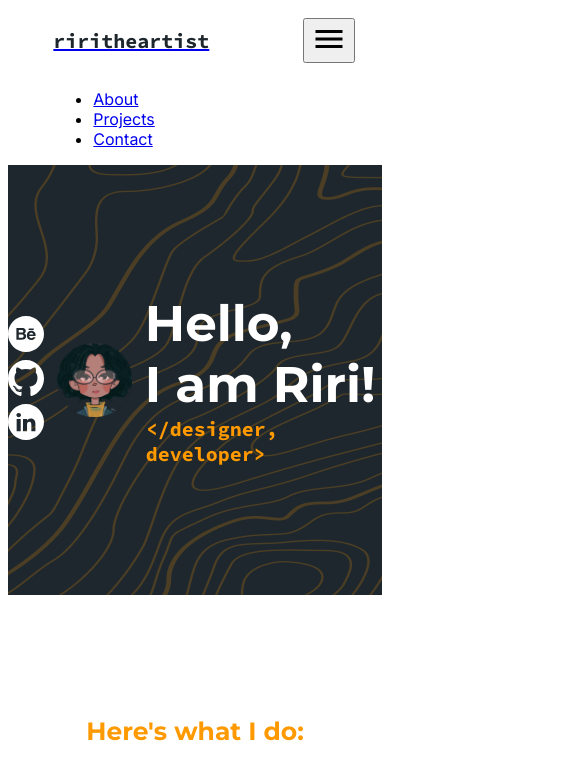
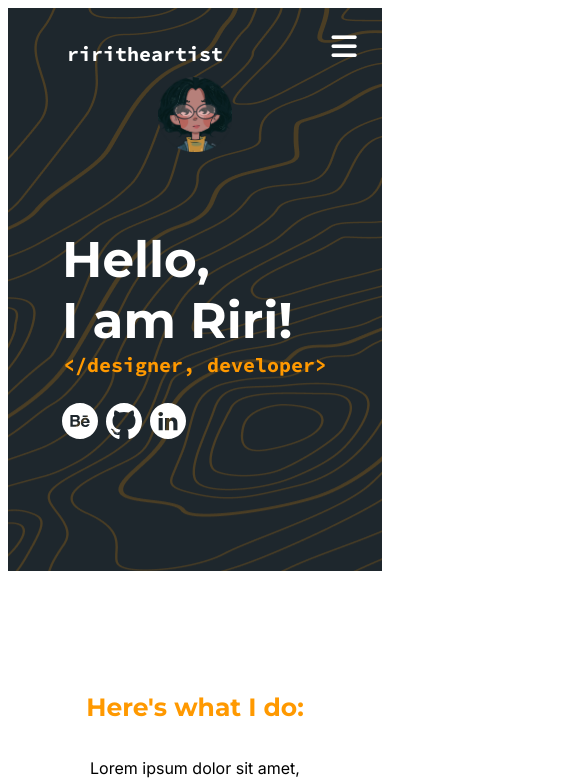
Before and after one commit to riaacordero/riritheartist, a React (Create React App) app: page / in a window 390 px wide. Shown: the top 780 px of the page, 585 px wide, since content can reach past the window. Built offline with nearby package versions, Linux system fonts and the light colour scheme.

Commit message:
Fixed the NavBar. To follow: avatar flex.

```diff
--- a/public/css/styles.css
+++ b/public/css/styles.css
@@ -160,9 +160,13 @@ p {
 
 .Navbar {
     display: flex;
-    font-family: "Inter", serif;
+    font-family: "Monsterrat", sans-serif;
     align-items: center;
     margin-left: 5%;
+}
+
+.menu_burger {
+    image-rendering: url('/images/others/menu__icon.svg')
 }
 
 .flex--nav-icons {
@@ -194,7 +198,13 @@ p {
     padding: 32px;
 }
 
+.social_icons{
+    gap:0.5em;
+    padding-top: 25px;
+}
+
 /* NAVBAR */
+
 .container--nav {
     /* desktop
     width: 92%; */
@@ -202,3 +212,175 @@ p {
     margin: 0 auto;
     max-width: 1533px;
 }
+
+.navbar-items {
+    font-family: 'Montserrat', sans-serif;
+    display: flex;
+    justify-content: center;
+    align-items: center;
+    font-size: 1.2rem;
+}
+
+.navbar-logo {
+    justify-self: start;
+    margin-left: 20px;
+    cursor: pointer;
+}
+
+.fa-react{
+    margin-left: 0.5rem;
+    font-size: 1.6rem;
+}
+
+.nav-menu{
+    display: grid;
+    grid-template-columns: repeat(5, auto);
+    grid-gap: 10px;
+    list-style: none;
+    width: 70vw;
+    justify-content: end;
+    margin-right: 2em;
+}
+
+.nav-links {
+    color: #1E272D;
+    text-decoration: none;
+    padding: 2rem, 1rem;
+}
+
+.nav-links:hover{
+    background-color:#FF9900;
+    color: #FFF;
+    border-spacing: 100px;
+    border-radius: 15px;
+    transition: all 0.2s ease-out;
+    padding: 0.5rem, 1rem;
+}
+
+.fa-bars{
+    color:#1E272D
+}
+
+.nav-links-mobile{
+    display: none;
+}
+
+.menu-icon{
+    display: none;
+}
+
+/* BUTTON */
+
+.button{
+    padding: 8px 20px;
+    border-radius: 15px;
+    outline: none;
+    border: none;
+}
+
+.button:hover{
+    padding: 8px 20px;
+    transition: all 0.3s ease-out;
+    border-radius: 15px;
+    background: #FF9900;
+    color: #FFF;
+    transition: 250ms;
+}
+
+.button--primary{
+    background-color: #1E272D;
+}
+
+.button--outline{
+    background-color: transparent;
+    color:#FFF;
+    padding: 8px 20px;
+    border-radius: 15px;
+    border: 1px solid var(--primary);
+    transition: all 0.3s ease-out;
+}
+
+.button--medium{
+    padding: 8px 20px;
+    border-radius: 15px;
+    font-size: 18px;
+    color: #FFF;
+}
+
+.button-large{
+    padding: 12px 20px;
+    border-radius: 15px;
+    font-size: 20px;
+    color: #FFF;
+}
+
+@media screen and (max-width:960px) {
+    /* NAVBAR ITEMS */
+
+    .navbar-items{
+        position: relative;
+    }
+
+    .nav-menu {
+        display: flex;
+        flex-direction: column;
+        width: 100%;
+        height: 300px;
+        position: absolute;
+        top: 80px;
+        right: -100%;
+        opacity: 1;
+        transition: all 0.5s ease;
+    }
+
+    .nav-menu.active{
+        background-color: #1E272D;
+        left: 0%;
+        opacity: 1;
+        transition: all 0.s ease;
+        z-index: 1;
+    }
+    .nav-links{
+        text-align: center;
+        color: #FFF;
+        padding: 20px;
+        width: 100%;
+        display: table;
+    }
+    .nav-links:hover{
+        background-color: #FF9900;
+        border-radius: 0;
+    }
+    .navbar-logo{
+        color: #FFF;
+        position: absolute;
+        top: 0;
+        left: 0;
+        transform: translate(25%, 50%);
+    }
+    .menu-icon{
+        display: block;
+        position: absolute;
+        top: 0;
+        right: 0;
+        transform: translate(-100%, 60%);
+        font-size: 1.8rem;
+        cursor: pointer;
+    }
+    .fa-bars{
+        color: white;
+    }
+    .fa-times{
+        color: #FFF;
+        font-size: 2rem;
+    }
+
+    /* LANDING PAGE */
+    .contents{
+        flex-direction: column;
+    }
+    .social_icons{
+        flex-direction: row;
+    }
+
+}
--- a/public/index.html
+++ b/public/index.html
@@ -8,6 +8,7 @@
     <link rel="preconnect" href="https://fonts.googleapis.com" />
     <meta name="description" content="Web site created using create-react-app"/>
     <link rel="apple-touch-icon" href="%PUBLIC_URL%/logo192.png" />
+    <script src="https://kit.fontawesome.com/df8991c74c.js" crossorigin="anonymous"></script>
     <link rel="manifest" href="%PUBLIC_URL%/manifest.json" />
     <link rel="stylesheet" href="/css/styles.css" />
     <link
--- /dev/null
+++ b/src/components/Button.js
@@ -0,0 +1,24 @@
+import React from "react";
+
+const STYLES = [
+    'button--primary',
+    'button--outline',
+]
+
+const SIZES = [
+    'button--medium',
+    'button--large'
+]
+
+export const Button = ({
+    children,
+    type,
+    onClick,
+    buttonStyle,
+    buttonSize
+}) => {
+    const checkButtonStyle = STYLES.includes(buttonStyle) ? buttonStyle : STYLES[0]
+    const checkButtonSize = SIZES.includes(buttonSize) ? buttonSize : SIZES[0]
+    return(<button className={`button ${checkButtonStyle} ${checkButtonSize}`} onClick={onClick}
+    type={type}>{children}</button>)
+}
--- a/src/components/LandingPage.js
+++ b/src/components/LandingPage.js
@@ -5,16 +5,17 @@ export default function Landing() {
     return (
         <main className="main__bg">
             <div className="bg-img contents flex top-high bottom-high">
-                <div className="social_icons flex column">
-                    <a href="https://behance.net/riritheartist" ><img src="/images/socials/behance-white.svg" alt="behance"/></a>
-                    <a href="https://github.com/riaacordero"><img src="/images/socials/github-white.svg" alt="github"/></a>
-                    <a href="https://linkedin.com/in/riritheartist"><img src="/images/socials/linkedin-white.svg" alt="linkedin"/></a>
-                </div>
-                <img src="/images/avatar.png" alt="avatar" className="avatar" />
+                <img src="/images/avatar.png" alt="avatar" className="avatar flex" />
                 <div className="intro column bg--center">
                     <h1 className="color--white bottom-low">Hello, <br></br> I am Riri!</h1>
                     <h3 className="color--orange" style={{margin: 1}}>&lt;/designer, developer&gt;</h3>
+                    <div className="social_icons flex row">
+                        <a href="https://behance.net/riritheartist" ><img src="/images/socials/behance-white.svg" alt="behance"/></a>
+                        <a href="https://github.com/riaacordero"><img src="/images/socials/github-white.svg" alt="github"/></a>
+                        <a href="https://linkedin.com/in/riritheartist"><img src="/images/socials/linkedin-white.svg" alt="linkedin"/></a>
+                    </div>
                 </div>
+
             </div>
             <div className="project contents flex column" style={{gap: 0}} >
                 <h2 className="top-high color--orange"> Here's what I do: </h2>
--- a/src/components/Navbar.jsx
+++ b/src/components/Navbar.jsx
@@ -1,26 +1,36 @@
-import React, {useState} from 'react'
+import React, {Component} from 'react'
 import { Link } from 'react-router-dom'
+import { MenuItems } from './NavbarItems'
+import { Button } from './Button'
 
-export default function Navbar() {
-    const [isClicked, setClick] = useState(false);
+class Navbar extends Component{
+    state= { isClicked: false };
+    handleClick = () => {
+        // Sets state value of isClicked to false to switch between hamburger icon and 'x'.
+        this.setState({isClicked : !this.state.isClicked})
+    }
 
-    return (
-            <header className="Navbar">
-                <div className="container container--nav flex flex--col">
-                    <div className="flex flex--nav-icons">
-                        <Link to="/">
-                            <h3 className="color--black"> riritheartist </h3>
-                        </Link>
-                        <button className="nav__burger" onClick={e => setClick(!isClicked)}><img src="/images/others/menu__icon.svg" alt="menu"/></button>
-                    </div>
-                    <nav>
-                        <ul className={`nav__ul ${isClicked ? "nav__ul--open" : "" }`}>
-                            <li className="nav__li"> <Link to="/" className="nav__link"> About </Link> </li>
-                            <li className="nav__li"> <Link to="/" className="nav__link"> Projects </Link> </li>
-                            <li className="nav__li"> <Link to="/" className="nav__link"> Contact </Link> </li>
-                        </ul>
-                    </nav>
+    render(){
+        return(
+            <nav className="navbar-items">
+                <h3 className="navbar-logo">riritheartist</h3>
+                <div className="menu-icon" onClick={this.handleClick}>
+                    <i className={this.state.isClicked ? 'fas fa-times' : 'fas fa-bars'}></i>
                 </div>
-            </header>
-    )
+                <ul className={this.state.isClicked ? "nav-menu active" : "nav-menu"}>
+                    {MenuItems.map((item, index) =>{
+                        return(
+                            <li key={index}>
+                                <a className={item.className} href={item.url}>
+                                    {item.title}
+                                </a>
+                            </li>
+                        )
+                    })}
+                </ul>
+            </nav>
+        )
+    }
 }
+
+export default Navbar;
--- /dev/null
+++ b/src/components/NavbarItems.jsx
@@ -0,0 +1,17 @@
+export const MenuItems = [
+    {
+        title: "About",
+        url: "/",
+        className: "nav-links"
+    },
+    {
+        title: "Portfolio",
+        url: "/",
+        className: "nav-links"
+    },
+    {
+        title: "Contact",
+        url: "/",
+        className: "nav-links"
+    },
+]
```
